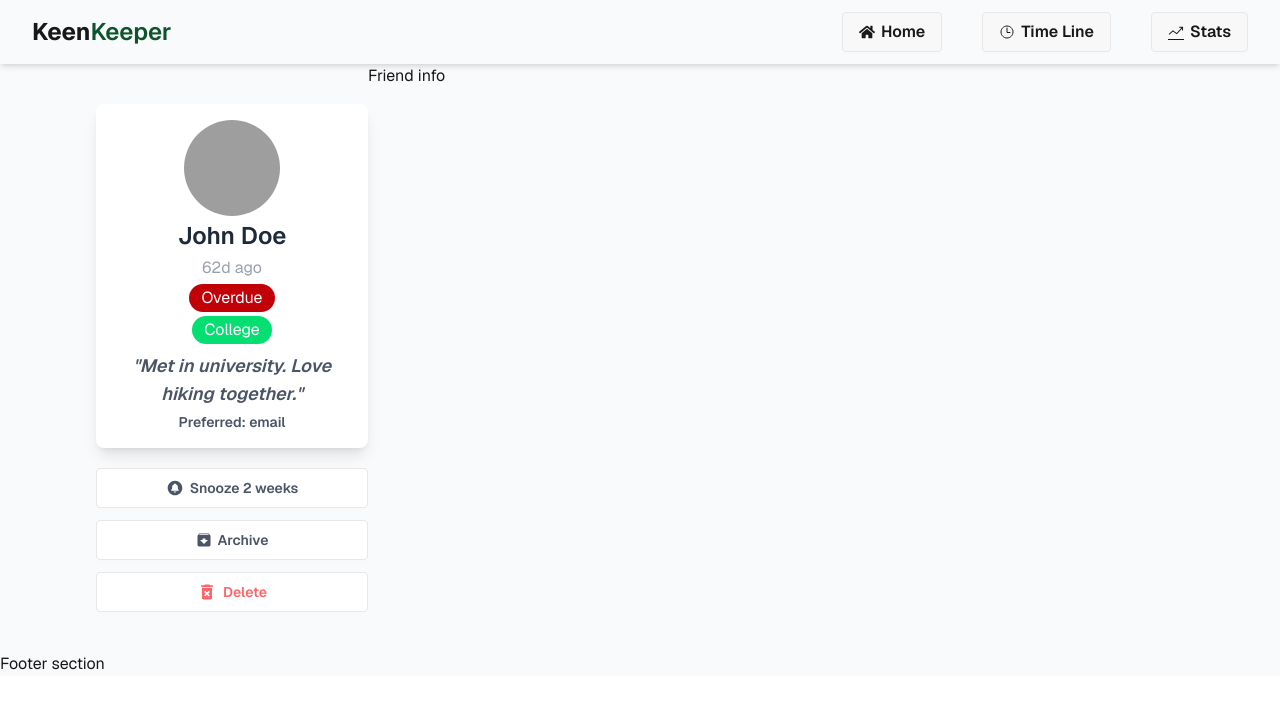
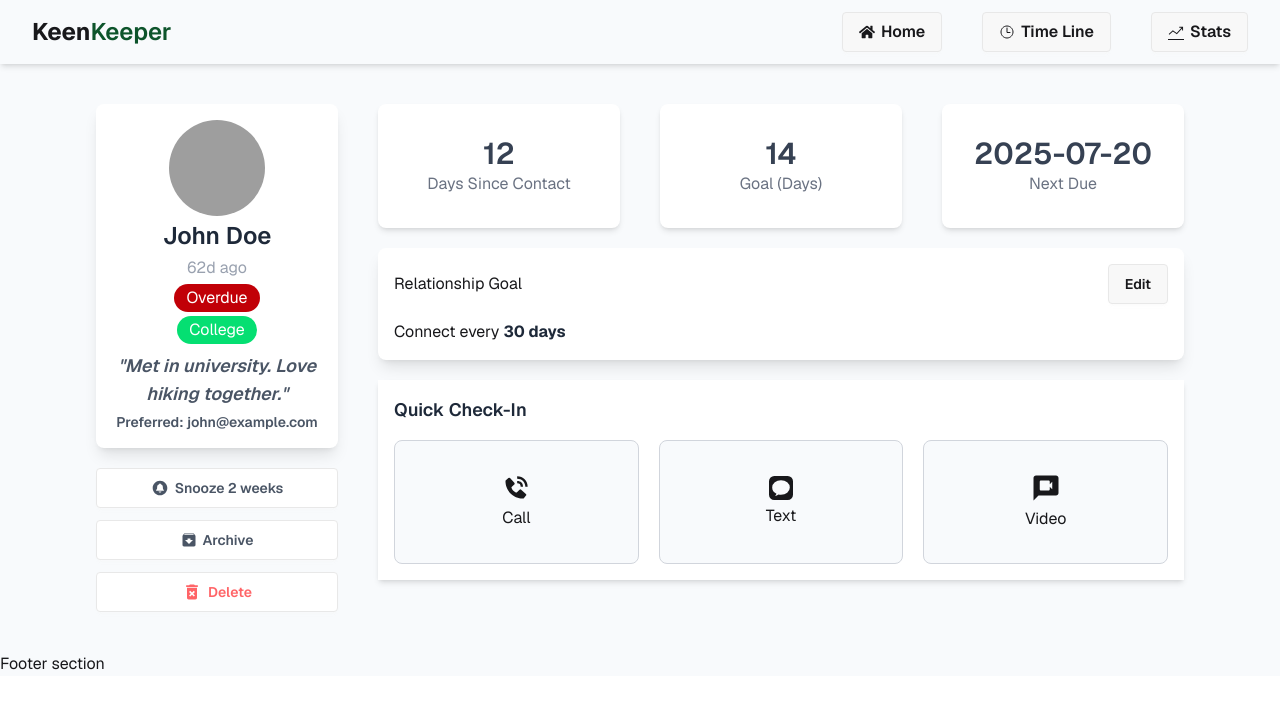
Before and after one commit to devshihab24/my-keen-keeper, a React (Vite) app: page /details/1 in a window 1280 px wide. Shown: the top 708 px of the page. Built offline with nearby package versions, Linux system fonts and the light colour scheme; grey boxes are pictures that could not be loaded.

Commit message:
added friends info and check in option

```diff
--- a/src/components/FriendsInfo/AboutFriend.jsx
+++ b/src/components/FriendsInfo/AboutFriend.jsx
@@ -4,9 +4,10 @@ import { IoNotificationsCircle } from "react-icons/io5";
 import { MdDeleteForever } from "react-icons/md";
 
 const AboutFriend = ({ expectedFriend }) => {
-  const { tags, status, picture, name, bio } = expectedFriend;
+  const { tags, status, picture, name, bio, email } =
+    expectedFriend;
   return (
-    <div className="space-y-5 my-10">
+    <div className="space-y-5">
       <div className="shadow-lg mx-auto w-full bg-white p-4 flex flex-col justify-center items-center gap-1 rounded-lg">
         <img
           className="h-24 w-24 rounded-full object-cover"
@@ -33,10 +34,23 @@ const AboutFriend = ({ expectedFriend }) => {
         <p className="text-gray-600 font-semibold text-lg text-center">
           <i>"{bio}"</i>
         </p>
-        <p className="text-sm text-gray-600 font-semibold">Preferred: email</p>
+        <p className="text-sm text-gray-600 font-semibold">
+          Preferred: {email}
+        </p>
       </div>
       <div className="space-y-3">
-        <button className="btn w-full bg-white text-gray-600"><IoNotificationsCircle className="text-lg" />Snooze 2 weeks</button><button className="btn w-full bg-white text-gray-600"><IoMdArchive className="text-base" />Archive</button><button className="btn w-full bg-white text-red-400"><MdDeleteForever className="text-xl" />Delete</button>
+        <button className="btn w-full bg-white text-gray-600">
+          <IoNotificationsCircle className="text-lg" />
+          Snooze 2 weeks
+        </button>
+        <button className="btn w-full bg-white text-gray-600">
+          <IoMdArchive className="text-base" />
+          Archive
+        </button>
+        <button className="btn w-full bg-white text-red-400">
+          <MdDeleteForever className="text-xl" />
+          Delete
+        </button>
       </div>
     </div>
   );
--- a/src/components/FriendsInfo/FriendInfo.jsx
+++ b/src/components/FriendsInfo/FriendInfo.jsx
@@ -1,11 +1,58 @@
-import React from 'react';
+import React from "react";
+import { BiSolidPhoneCall } from "react-icons/bi";
+import { MdVideoChat } from "react-icons/md";
+import { SiImessage } from "react-icons/si";
 
-const FriendInfo = () => {
-    return (
-        <div>
-            <h2>Friend info</h2>
+const FriendInfo = ({ expectedFriend }) => {
+  const { goal, days_since_contact, next_due_date } = expectedFriend;
+  return (
+    <div className="col-span-3 space-y-5">
+      <div className="grid grid-cols-3 gap-10 w-full ">
+        <div className="bg-white shadow-md flex flex-col justify-center items-center rounded-lg">
+          <p className="text-3xl font-semibold text-gray-700">
+            {days_since_contact}
+          </p>
+          <h5 className="text-gray-500">Days Since Contact</h5>
         </div>
-    );
+        <div className="bg-white shadow-md p-8 flex flex-col justify-center items-center rounded-lg">
+          <p className="text-3xl font-semibold text-gray-700">{goal}</p>
+          <h5 className="text-gray-500">Goal (Days)</h5>
+        </div>
+        <div className="bg-white shadow-md p-8 flex flex-col justify-center items-center rounded-lg">
+          <p className="text-3xl font-semibold text-gray-700">
+            {next_due_date}
+          </p>
+          <h5 className="text-gray-500">Next Due</h5>
+        </div>
+      </div>
+      <div className="p-4 space-y-4 bg-white shadow-lg rounded-lg w-full">
+        <div className="flex justify-between items-center">
+          <h4>Relationship Goal</h4>
+          <button className="btn">Edit</button>
+        </div>
+        <p className=" border-gray-400">
+          Connect every <span className="text-gray-800 font-bold">30 days</span>
+        </p>
+      </div>
+      <div className="bg-white shadow-md p-4 space-y-4">
+        <h3 className="text-lg font-semibold text-gray-800">Quick Check-In</h3>
+        <div className="grid grid-cols-2 lg:grid-cols-3 gap-5">
+          <div className="p-8 rounded-lg border border-gray-300 bg-[#F8FAFC] flex flex-col justify-center items-center">
+            <BiSolidPhoneCall className="text-[28px] mb-1" />
+            <p>Call</p>
+          </div>
+          <div className="p-8 rounded-lg border border-gray-300 bg-[#F8FAFC] flex flex-col justify-center items-center">
+            <SiImessage className="text-2xl mb-1" />
+            <p>Text</p>
+          </div>
+          <div className="p-8 rounded-lg border border-gray-300 bg-[#F8FAFC] flex flex-col justify-center items-center">
+            <MdVideoChat className="text-3xl  mb-1" />
+            <p>Video</p>
+          </div>
+        </div>
+      </div>
+    </div>
+  );
 };
 
 export default FriendInfo;
--- a/src/components/friendsContainer/FriendsCard.jsx
+++ b/src/components/friendsContainer/FriendsCard.jsx
@@ -1,7 +1,7 @@
 import { Link } from "react-router";
 
 const FriendsCard = ({ friend }) => {
-  const { tags, status, picture, name,id } = friend;
+  const { tags, status, picture, name,id,days_since_contact } = friend;
 //   console.log(friend);
   return (
     <Link to={`/details/${id}`}>
@@ -12,7 +12,7 @@ const FriendsCard = ({ friend }) => {
           alt={name}
         />
         <h4 className="text-2xl font-semibold text-gray-800">{name}</h4>
-        <p className="text-gray-400">62d ago</p>
+        <p className="text-gray-400">{days_since_contact} Days</p>
         <div className="flex gap-2 mb-1">
           {tags.map((tag, idx) => (
             <div
--- a/src/pages/details/page.jsx
+++ b/src/pages/details/page.jsx
@@ -13,13 +13,13 @@ const FriendDetails = () => {
   const expectedFriend = friendsData.find((friend) => friend.id == id);
   // console.log(expectedFriend);
   return (
-    <div className="w-[95%] md:w-[90%] lg:w-[85%] mx-auto space-y-5 ">
+    <div className="w-[95%] md:w-[90%] lg:w-[85%] mx-auto space-y-5 my-10">
       {isLoading ? (
         <div className="min-h-[60vh] flex justify-center items-center">
           <FadeLoader color="#01811f"></FadeLoader>
         </div>
       ) : (
-        <div className="grid grid-cols-1 lg:grid-cols-4">
+        <div className="grid grid-cols-1 lg:grid-cols-4 gap-10">
           <AboutFriend expectedFriend={expectedFriend}></AboutFriend>
           <FriendInfo expectedFriend={expectedFriend}></FriendInfo>
         </div>
```
